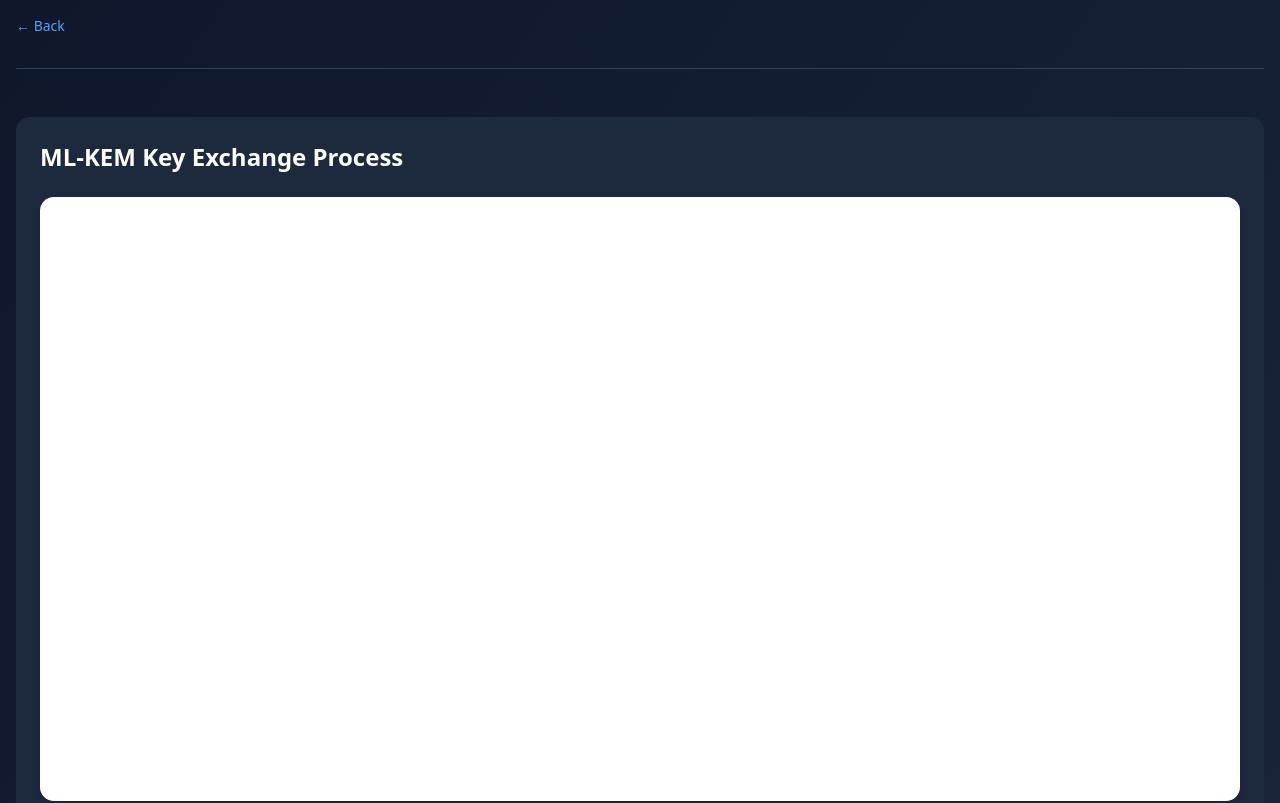
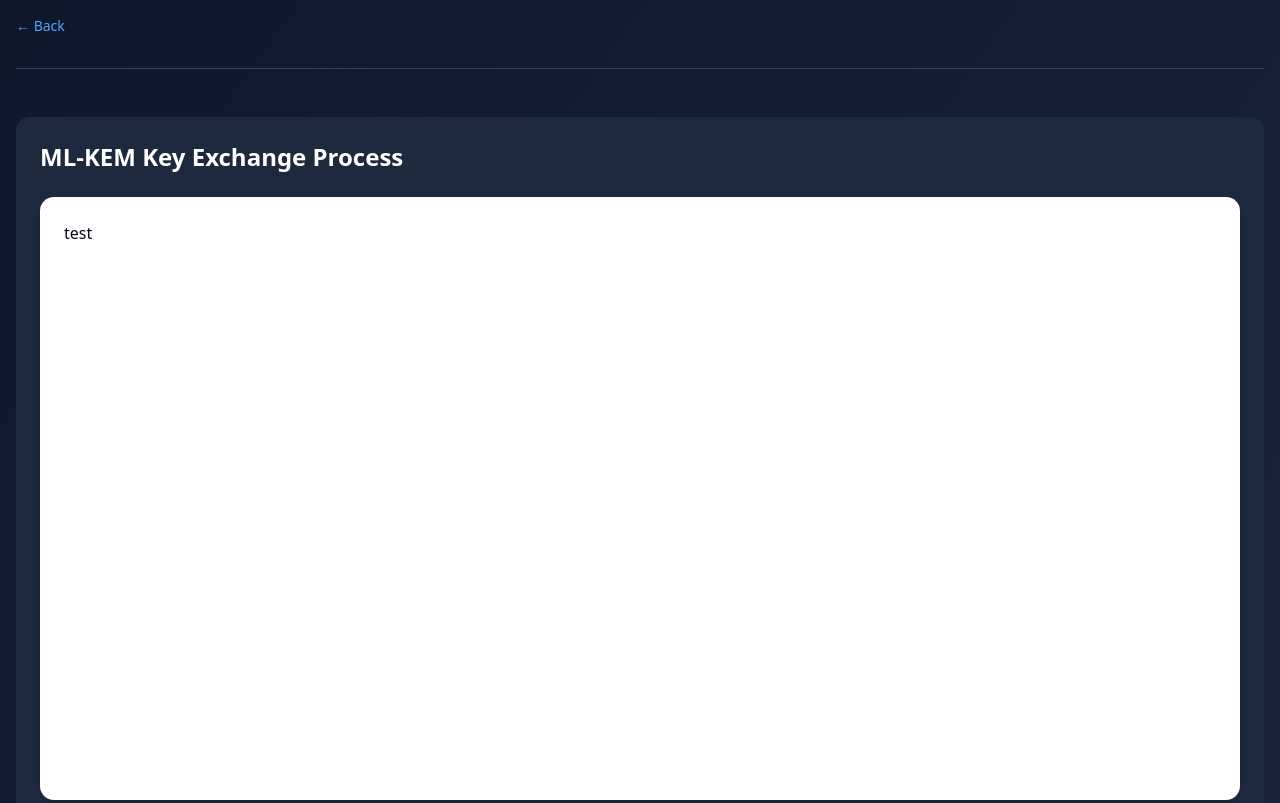
Before and after one commit to micma69/latviz, a Next.js app: page /ml-kem in a window 1280 px wide. Shown: the top 803 px of the page. Built offline with nearby package versions, Linux system fonts and the light colour scheme.

Commit message:
tempsaving idle animation

```diff
--- a/app/ml-dsa/page.tsx
+++ b/app/ml-dsa/page.tsx
@@ -51,20 +51,15 @@ export default function MLDSAPage() {
         setAnimationStep(0);
         setAnimationComplete(false);
 
-        setTimeout(() => {
-            animateSequence();
-        }, 500);
-    };
-
-    const animateSequence = () => {
         let currentStep = 0;
         const interval = setInterval(() => {
             currentStep++;
             setAnimationStep(currentStep);
 
+            setAnimationComplete(currentStep >= 3);
+
             if (currentStep >= 4) {
                 clearInterval(interval);
-                setAnimationComplete(true);
                 setIsAnimating(false);
             }
         }, 1200);
@@ -215,8 +210,14 @@ export default function MLDSAPage() {
                 </div>
                 <div className="rounded-xl bg-slate-800 p-6 mb-8">
                     <h2 className="text-2xl font-bold mb-6 text-white">ML-DSA Digital Signature Process</h2>
-
                     <div className="bg-white rounded-xl shadow-md overflow-hidden p-6">
+                        {!isAnimating && animationStep === 0 && (
+                            <div className="space-y-4 h-[575px]">
+                                test
+                            </div>
+                        )}
+                        {(isAnimating || animationStep > 0) && (
+                            <>
                             <div className="flex flex-col md:flex-row items-center justify-center mb-8">
                                 {/* Flow diagram */}
                                 <div className="flex flex-col md:flex-row items-center justify-center w-full">
@@ -426,8 +427,8 @@ export default function MLDSAPage() {
                                     </div>
                                 </div>
                             </div>
+                        </>)}
                         </div>
-
                     <div className="flex justify-center gap-4 mt-6">
                         <Button
                             variant="secondary"
--- a/app/ml-kem/page.tsx
+++ b/app/ml-kem/page.tsx
@@ -198,20 +198,15 @@ export default function MLKEMPage() {
         setAnimationStep(0);
         setAnimationComplete(false);
 
-        setTimeout(() => {
-            animateSequence();
-        }, 500);
-    };
-
-    const animateSequence = () => {
         let currentStep = 0;
         const interval = setInterval(() => {
             currentStep++;
             setAnimationStep(currentStep);
 
+            setAnimationComplete(currentStep >= 3);
+
             if (currentStep >= 4) {
                 clearInterval(interval);
-                setAnimationComplete(true);
                 setIsAnimating(false);
             }
         }, 1200);
@@ -231,10 +226,16 @@ export default function MLKEMPage() {
                         ← Back
                     </Link>
                 </div>
-                {/* prolly add explalations here later */}
                 <div className="rounded-xl bg-slate-800 p-6 mb-8">
                     <h2 className="text-2xl font-bold mb-6 text-white">ML-KEM Key Exchange Process</h2>
                     <div className="bg-white rounded-xl shadow-md overflow-hidden p-6">
+                        {!isAnimating && animationStep === 0 && (
+                            <div className="space-y-4 h-[555px]">
+                                test
+                            </div>
+                        )}
+                        {(isAnimating || animationStep > 0) && (
+                            <>
                             <div className="flex flex-col md:flex-row items-center justify-center mb-8 text">
                                 {/* Flow diagram */}
                                 <div className="flex flex-col md:flex-row items-center justify-center w-full">
@@ -421,6 +422,7 @@ export default function MLKEMPage() {
                                     </div>
                                 </div>
                             </div>
+                        </>)}
                     </div>
 
                     <div className="flex justify-center gap-4 mt-6">
```
Lines whose indentation alone changed are shown as unchanged.
